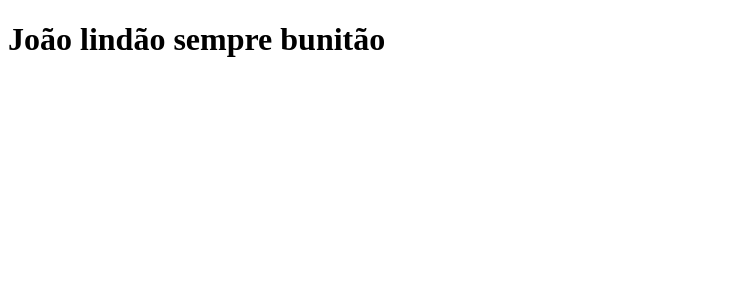
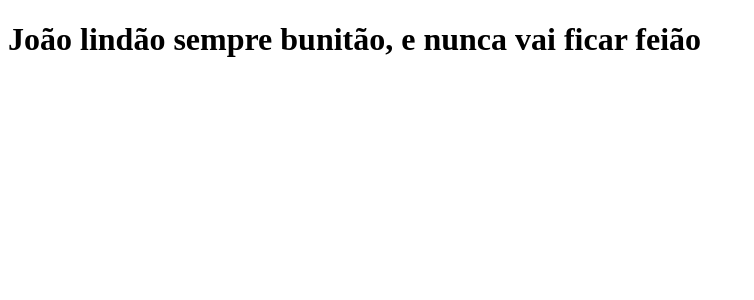
Before and after one commit to Joao-Pedro-J/clone-tabnews, a Next.js app: page / in a window 1280 px wide. Shown: the top 300 px of the page, without its empty margins (0-754 px from the left). Built offline with nearby package versions, Linux system fonts and the light colour scheme.

Commit message:
Modifica a frase

```diff
--- a/pages/index.js
+++ b/pages/index.js
@@ -1,5 +1,5 @@
 function Home(){
-    return <h1>João lindão sempre bunitão</h1>
+    return <h1>João lindão sempre bunitão, e nunca vai ficar feião</h1>
 }
 
 export default Home;
```
